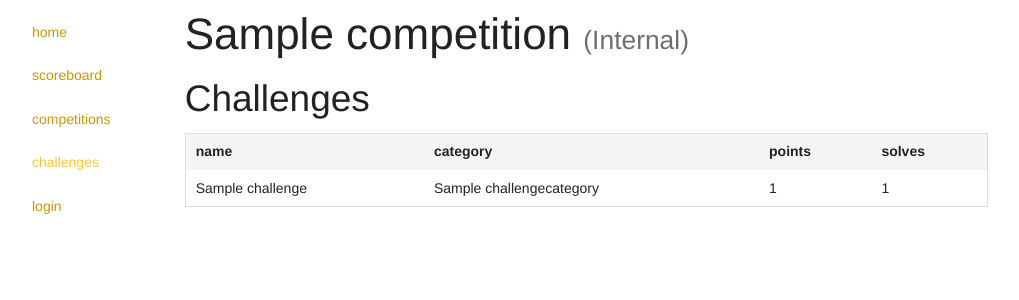
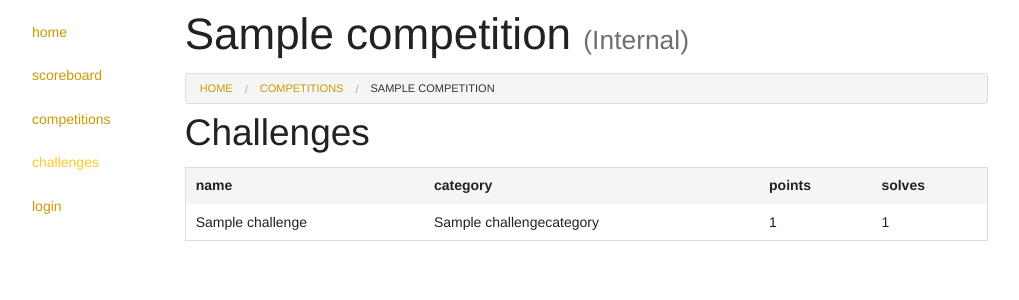
Before and after one commit to HackUCF/internal-scoreboard, a Django app: a page that uses competitions/templates/competitions/competition.html in a window 1280 px wide. Shown: the top 300 px of the page, without its empty margins (137-1156 px from the left). Run offline with Django 3.2, Linux system fonts and the light colour scheme; tables that the repository leaves empty hold one stand-in row (values such as "Sample post"); some libraries are stand-ins or nearby versions.

Commit message:
added breadcrumbs to competition page and made the clickable tables more obviously clickable

```diff
--- a/competitions/templates/competitions/ajax/challenge.html
+++ b/competitions/templates/competitions/ajax/challenge.html
@@ -10,9 +10,7 @@
                 <form action="{% url 'competitions.challenge_ajax' %}" method="post">
                     <fieldset>
                         <legend>Report solution</legend>
-                        {% if request.user.is_superuser %}
-                            <p>Did you solve it?</p>
-                        {% endif %}
+                        <p>Did you solve it?</p>
                         <input class="button small" type="submit" value="Solved!"/>
                     </fieldset>
                 </form>
--- /dev/null
+++ b/competitions/templates/competitions/ajax/solved.html
@@ -0,0 +1,4 @@
+<div data-alert class="alert-box success" >
+    Solve added for user {{ user.username }}.
+    <a href="#" class="close">&times;</a>
+</div>
--- a/competitions/templates/competitions/competition.html
+++ b/competitions/templates/competitions/competition.html
@@ -5,6 +5,11 @@
         <small class="internal">(Internal)</small>{% else %}
         <small class="external">(External)
         </small>{% endif %}</h1>
+    <nav class="breadcrumbs">
+        <a href="/">Home</a>
+        <a href="{% url 'competitions.competitions' %}">Competitions</a>
+        <a class="current" href="#">{{ comp.name }}</a>
+    </nav>
     <section>
         <h2 class="center">Challenges</h2>
         {% if challenges %}
@@ -61,11 +66,13 @@
                 var $target = $(event.target);
                 var $xhr = $.post($target.attr('action'), $target.serialize());
                 $xhr.done(function (response) {
-                    alert(response);
+                    // put message on top of the form + reflow alerts
+                    $target.before(response);
+                    $(document).foundation('alert', 'reflow');
                 });
                 $xhr.error(function (response) {
                     // extract the form...
-                    var responseForm= $(response.responseText).find('form').html();
+                    var responseForm = $(response.responseText).find('form').html();
                     $target.parents('.challenge-detail').find('form').html(responseForm);
                 });
 
--- a/competitions/views.py
+++ b/competitions/views.py
@@ -71,7 +71,13 @@ def challenge_solve_ajax(request):
         form = SolveForm(request.POST)
 
     if form.is_valid():
-        pass
+        if request.user.is_superuser:
+            data = {
+                'user': form.cleaned_data['user']
+            }
+            return render_to_response('competitions/ajax/solved.html', data, RequestContext(request))
+        else:
+            return render_to_response('competitions/ajax/solve_submitted.html')
 
     response = render_to_response('competitions/ajax/challenge.html', {'form': form}, RequestContext(request))
     response.status_code = 400
--- a/content/static/css/app.css
+++ b/content/static/css/app.css
@@ -17,3 +17,11 @@ table tr.challenge-detail {
     border-top: 1px solid #eee;
     border-bottom: 1px solid #eee;
 }
+
+table.clickable > tbody tr:hover {
+    background: #eee;
+}
+
+table.clickable > tbody tr.challenge-detail:hover {
+    background: inherit;
+}
```
